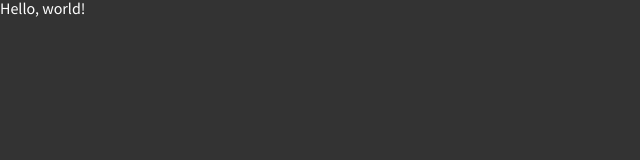
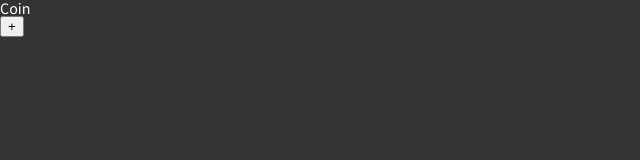
Before and after one commit to turtle601/bit-bit-bit, a React (Create React App) app in the folder front/: page /1 in a window 1280 px wide. Shown: the top 160 px of the page, without its empty margins (0-640 px from the left). Built offline with nearby package versions, Linux system fonts and the light colour scheme.

Commit message:
feat : 다크모드 버튼 구현 #6

```diff
--- a/front/src/App.tsx
+++ b/front/src/App.tsx
@@ -1,7 +1,22 @@
 import React from 'react';
 
-const App: React.FC = () => {
-  return <h1>Hello, world!</h1>;
+import { ThemeProvider } from 'styled-components';
+
+import { GlobalStyle } from './styles/global';
+import { lightTheme, darkTheme } from './styles/theme';
+
+import { useDarkMode } from './hooks/useDarkMode';
+
+import Title from './components/Title';
+
+const App = () => {
+  const [theme, toggleTheme] = useDarkMode();
+  return (
+    <ThemeProvider theme={theme === 'dark' ? darkTheme : lightTheme}>
+      <GlobalStyle />
+      <Title toggleTheme={toggleTheme} />
+    </ThemeProvider>
+  );
 };
 
 export default App;
--- /dev/null
+++ b/front/src/components/Title.tsx
@@ -0,0 +1,16 @@
+import React from 'react';
+
+import { TitleType } from '../types/types';
+
+const Title = ({ name = 'Coin', toggleTheme }: TitleType) => {
+  return (
+    <header>
+      <h1>{name}</h1>
+      <button type="button" onClick={toggleTheme}>
+        +
+      </button>
+    </header>
+  );
+};
+
+export default Title;
--- a/front/src/hooks/useDarkMode.ts
+++ b/front/src/hooks/useDarkMode.ts
@@ -1,6 +1,6 @@
 import { useState } from 'react';
 
-export const useDarkMode = () => {
+export const useDarkMode = (): [string, () => void] => {
   const [theme, setTheme] = useState('dark');
 
   const toggleTheme = () => {
--- a/front/src/index.tsx
+++ b/front/src/index.tsx
@@ -1,17 +1,6 @@
 import React from 'react';
 import ReactDOM from 'react-dom';
-import { ThemeProvider } from 'styled-components';
-
-import { GlobalStyle } from './styles/global';
-
-import { lightTheme, darkTheme } from './styles/theme';
 
 import App from './App';
 
-ReactDOM.render(
-  <ThemeProvider theme={darkTheme}>
-    <GlobalStyle />
-    <App />
-  </ThemeProvider>,
-  document.getElementById('root'),
-);
+ReactDOM.render(<App />, document.getElementById('root'));
--- /dev/null
+++ b/front/src/types/types.tsx
@@ -0,0 +1,4 @@
+export interface TitleType {
+  name?: string;
+  toggleTheme: () => void;
+}
```
